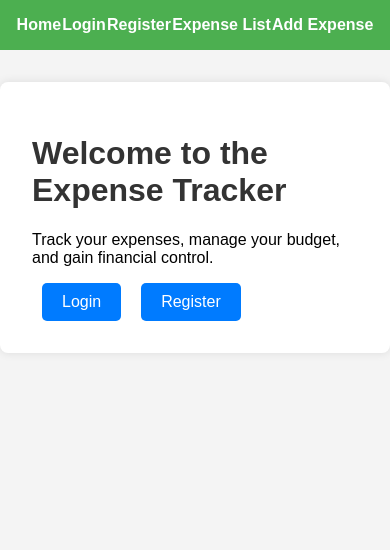
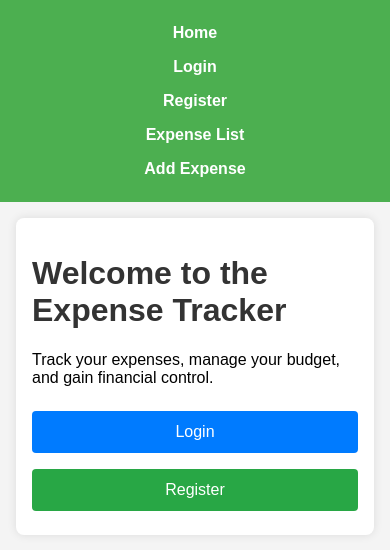
Before and after one commit to Gowtham271199/Expense-calculator-FE, a React (Create React App) app: page / in a window 390 px wide. Shown: the top 550 px of the page. Built offline with nearby package versions, Linux system fonts and the light colour scheme.

Commit message:
responsive

```diff
--- a/src/App.css
+++ b/src/App.css
@@ -1,26 +1,9 @@
-/* App.css */
+/* Global Styles */
 body {
   font-family: Arial, sans-serif;
   background-color: #f4f4f4;
   margin: 0;
   padding: 0;
-}
-
-nav {
-  background-color: #4caf50;
-  padding: 1rem;
-  display: flex;
-  justify-content: space-around;
-}
-
-nav a {
-  color: white;
-  text-decoration: none;
-  font-weight: bold;
-}
-
-nav a:hover {
-  text-decoration: underline;
 }
 
 h1, h2 {
@@ -35,33 +18,6 @@ h1, h2 {
   border-radius: 8px;
   box-shadow: 0 0 10px rgba(0, 0, 0, 0.1);
 }
-.container button {
-  margin: 0 10px; /* Add space between buttons */
-  padding: 10px 20px;
-  border: none;
-  border-radius: 5px;
-  font-size: 16px;
-  cursor: pointer;
-}
-
-/* Apply different colors to the buttons */
-.container button:first-of-type {
-  background-color: #007BFF; /* Blue color for Login button */
-  color: #fff;
-}
-button {
-  background-color: #4caf50;
-  color: white;
-  border: none;
-  padding: 0.5rem 1rem;
-  border-radius: 4px;
-  cursor: pointer;
-  font-size: 1rem;
-}
-
-button:hover {
-  background-color: #45a049;
-}
 
 input {
   width: calc(100% - 20px);
@@ -69,6 +25,31 @@ input {
   margin: 0.5rem 0;
   border: 1px solid #ccc;
   border-radius: 4px;
+}
+
+button {
+  border: none;
+  padding: 0.5rem 1rem;
+  border-radius: 4px;
+  cursor: pointer;
+  font-size: 1rem;
+  display: inline-block; /* Ensure buttons respect margin spacing */
+}
+
+/* Button Colors */
+button.login {
+  background-color: #007BFF; /* Blue color for Login button */
+  color: #fff;
+  margin-right: 1rem; /* Add space between Login and Register buttons */
+}
+
+button.register {
+  background-color: #28a745; /* Green color for Register button */
+  color: #fff;
+}
+
+button:hover {
+  opacity: 0.8; /* Slightly reduce opacity on hover for all buttons */
 }
 
 ul {
@@ -83,3 +64,51 @@ li {
   border-left: 5px solid #4caf50;
   border-radius: 4px;
 }
+
+/* Navigation Styles */
+nav {
+  background-color: #4caf50;
+  padding: 1rem;
+  display: flex;
+  justify-content: space-around;
+  flex-wrap: wrap; /* Allows wrapping on smaller screens */
+}
+
+nav a {
+  color: white;
+  text-decoration: none;
+  font-weight: bold;
+  margin: 0 0.5rem;
+}
+
+nav a:hover {
+  text-decoration: underline;
+}
+
+/* Responsive Styles */
+@media (max-width: 768px) {
+  .container {
+    margin: 1rem;
+    padding: 1rem;
+  }
+
+  nav {
+    flex-direction: column;
+    align-items: center;
+  }
+
+  nav a {
+    margin: 0.5rem 0;
+  }
+
+  button {
+    width: 100%; /* Full width for buttons on smaller screens */
+    padding: 0.75rem;
+    margin: 0.5rem 0; /* Add margin for spacing on smaller screens */
+  }
+
+  input {
+    width: 100%; /* Full width for input fields on smaller screens */
+    box-sizing: border-box; /* Include padding and border in element's total width and height */
+  }
+}
--- a/src/components/Home.js
+++ b/src/components/Home.js
@@ -1,3 +1,4 @@
+// Home Component
 import React from 'react';
 import { Link } from 'react-router-dom';
 import '../App.css';
@@ -6,8 +7,8 @@ const Home = () => (
   <div className="container">
     <h1>Welcome to the Expense Tracker</h1>
     <p>Track your expenses, manage your budget, and gain financial control.</p>
-    <Link to="/login"><button>Login</button></Link>
-    <Link to="/register"><button>Register</button></Link>
+    <Link to="/login"><button className="login">Login</button></Link>
+    <Link to="/register"><button className="register">Register</button></Link>
   </div>
 );
 
```
